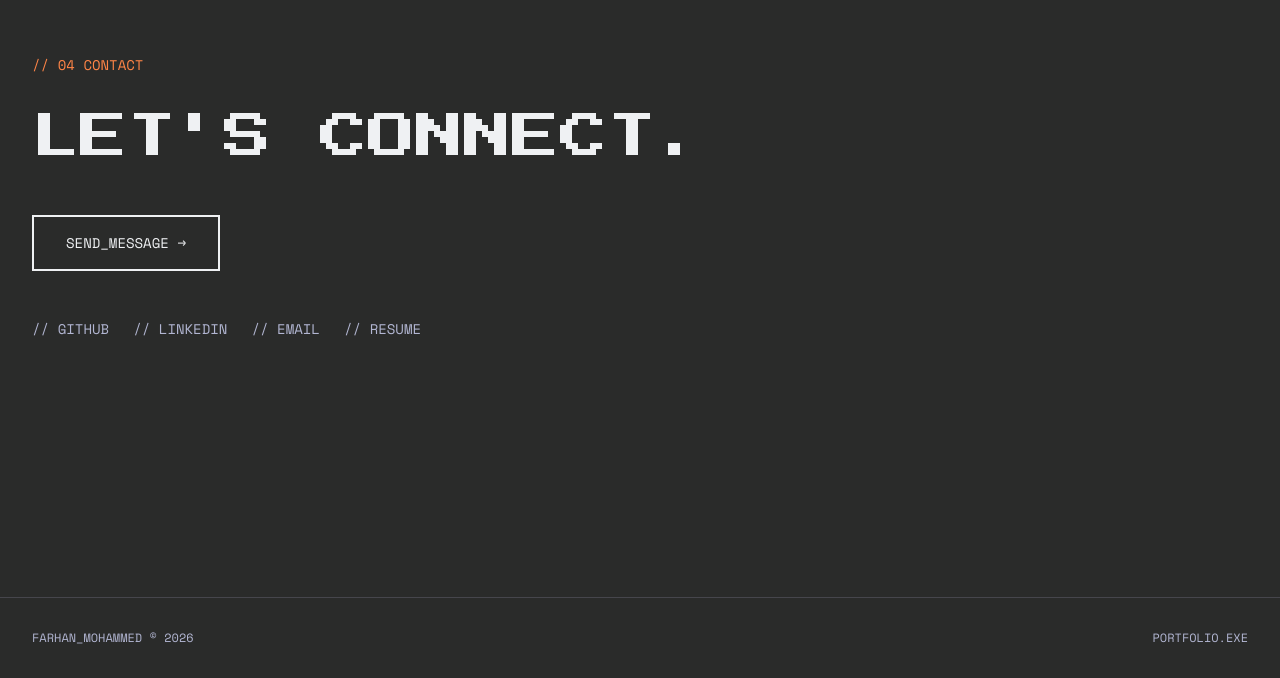
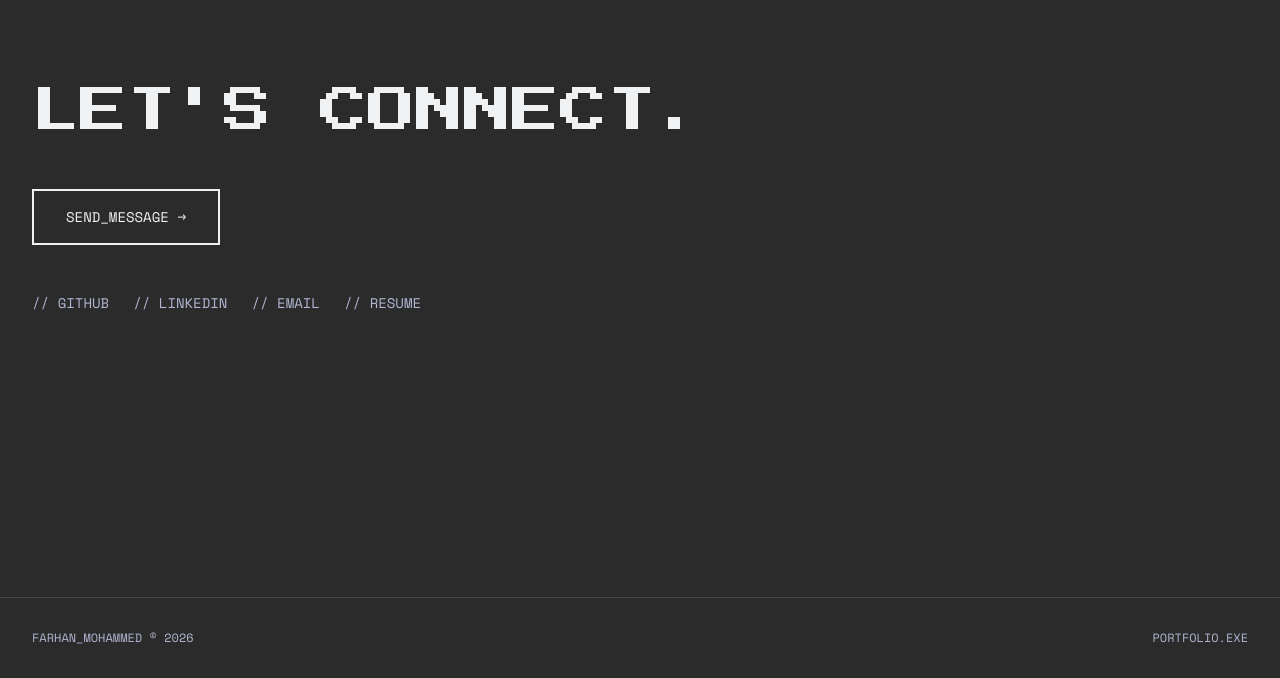
Before and after one commit to Nemesis-12/portfolio, a React (Vite) app: page / in a window 1280 px wide. Shown: the part 5575-6253 px from the top of the page. Built offline with nearby package versions, Linux system fonts and the light colour scheme.

Commit message:
codex: Review - tighten contact footer split

```diff
--- a/src/components/ContactSection.tsx
+++ b/src/components/ContactSection.tsx
@@ -16,8 +16,6 @@ export default function ContactSection() {
     <>
       <ScrollFadeSection id="contact" className="min-h-screen flex flex-col justify-center px-8 py-14 bg-graphite">
         <div className="max-w-7xl mx-auto w-full">
-          <p className="font-body text-sm text-atomic-tangerine mb-8">// 04 CONTACT</p>
-
           <h2 className="font-display text-3xl md:text-5xl text-platinum leading-tight mb-12">
             LET'S CONNECT.
           </h2>
```
Also changed, not shown: 1 other file (tests, documents, lock files or other folders).
